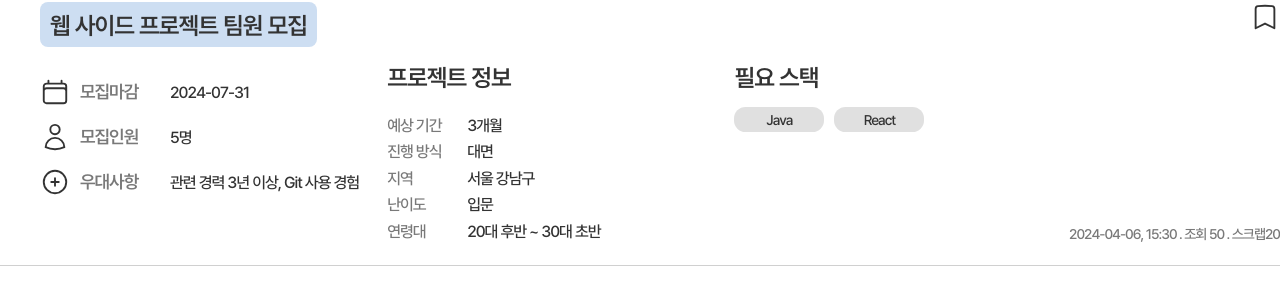
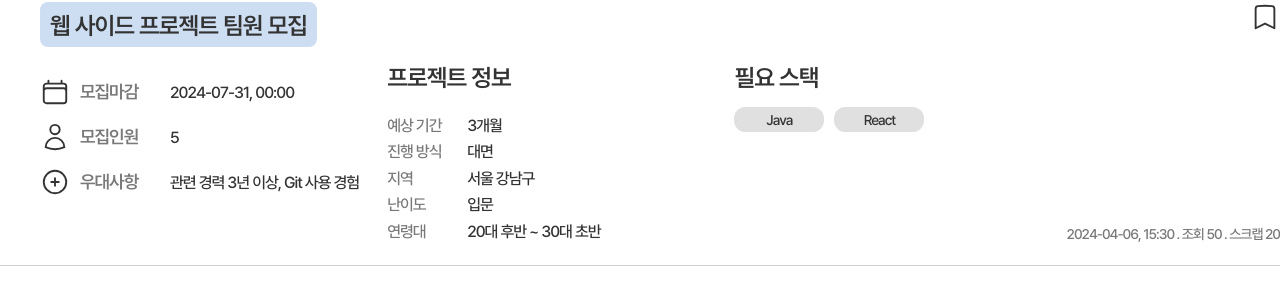
Before and after one commit to yezixx/SOLUX_LETS_IT_Frontend, a React (Vite) app: page /projects/detail/1 in a window 1280 px wide. Shown: the part 239-529 px from the top of the page. Built offline with nearby package versions, Linux system fonts and the light colour scheme; no server answers.

Commit message:
Test: 구인글 상세 조회 연동 (성공)

```diff
--- a/src/Screen/ProjPost_detail/PostInfo/PostInfo.jsx
+++ b/src/Screen/ProjPost_detail/PostInfo/PostInfo.jsx
@@ -4,6 +4,19 @@ import styles from "./PostInfo.module.css";
 import PlusCircleIcon from "../../../Image/Icons/PlusCircleIcon";
 import BookmarkIcon from "../../../Image/Icons/BookmarkIcon";
 //import CheckIcon from "../../../Image/Icons/CheckIcon";
+
+const getFormattedDate = (date) => {
+  const dateObj = new Date(date);
+  return `${dateObj.getFullYear()}-${(dateObj.getMonth() + 1)
+    .toString()
+    .padStart(2, "0")}-${dateObj
+    .getDate()
+    .toString()
+    .padStart(2, "0")}, ${dateObj
+    .getHours()
+    .toString()
+    .padStart(2, "0")}:${dateObj.getMinutes().toString().padStart(2, "0")}`;
+};
 
 const PostInfo = ({ post, isBookmark, onClickScrap }) => {
   return (
@@ -20,12 +33,12 @@ const PostInfo = ({ post, isBookmark, onClickScrap }) => {
             <div>
               <CalendarIcon />
               <div className={styles.PostInfo__subLabel}>모집마감</div>
-              {`${post.recruitDueDate}`}
+              {`${getFormattedDate(new Date(post.recruitDueDate))}`}
             </div>
             <div>
               <UserIcon />
               <div className={styles.PostInfo__subLabel}>모집인원</div>
-              {`${post.peopleNum}명`}
+              {post.peopleNum}
             </div>
             <div>
               <PlusCircleIcon />{" "}
@@ -81,9 +94,9 @@ const PostInfo = ({ post, isBookmark, onClickScrap }) => {
                 ))}
               </div>
             </div>
-            <div
-              className={styles.PostInfo__meta}
-            >{`${post.createdAt} . 조회 ${post.viewCount} . 스크랩${post.scrapCount}`}</div>
+            <div className={styles.PostInfo__meta}>{`${getFormattedDate(
+              new Date(post.createdAt)
+            )} . 조회 ${post.viewCount} . 스크랩 ${post.scrapCount}`}</div>
           </div>
         </div>
       </div>
--- a/src/service/apiClient.js
+++ b/src/service/apiClient.js
@@ -1,9 +1,10 @@
 import axios from "axios";
 
 const apiClient = axios.create({
-  baseURL: "http://172.20.8.134:8080",
+  baseURL: "/api",
   headers: {
     "Content-Type": "application/json",
+    "ngrok-skip-browser-warning": "true",
   },
 });
 
--- a/src/service/postService.js
+++ b/src/service/postService.js
@@ -34,10 +34,15 @@ export const getComments = async (postId) => {
 // 프로젝트 상세 조회 - 구인글 상세 보기
 export const getPosts = async (postId) => {
   try {
-    const response = await apiClient.get(`/posts/${postId}`);
+    const response = await apiClient.get(`/posts/${Number(postId)}`);
+    console.log(response);
     return response.data;
   } catch (error) {
-    console.error("Error fetching post detail:", error);
+    // 에러 처리
+    console.error("Error fetching post detail:");
+
+    // 에러의 기본 메시지 출력
+    console.error("Message:", error.message);
     throw error;
   }
 };
--- a/vite.config.js
+++ b/vite.config.js
@@ -12,7 +12,7 @@ export default defineConfig({
       //프론트엔드 상에서 대치할 주소명
       "/api": {
         //백엔드 서버 주소
-        target: "http://172.20.6.43:8080",
+        target: "http://172.20.3.239:8080",
         // 프론트엔드 상에서 다른 주소 (api)로 대치할 것인가? true
         changeOrigin: true,
         // /api로 보낸 요청 api를 제거하고 실제 요청 주소로 대치
```
